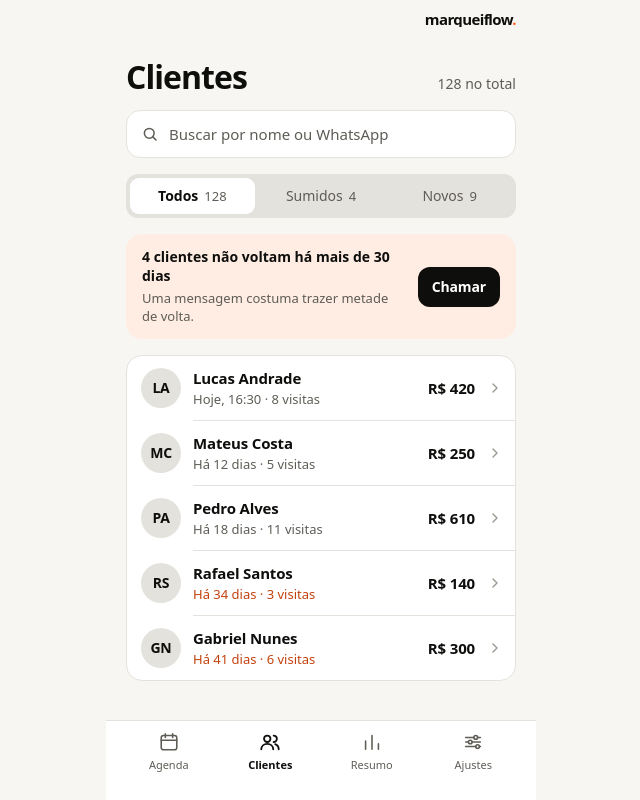
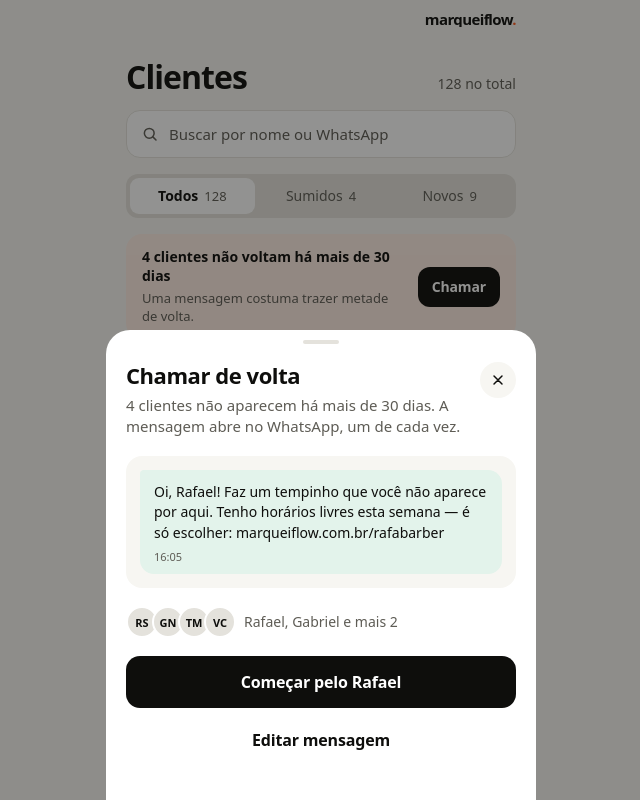
Before and after one commit to KauaCasella/marqueiflow, a React (Vite) app in the folder frontend/: page /painel/clientes in a window 1280 px wide. Both pictures are taken after a click on the button "Chamar". Shown: the whole page, without its empty margins (319-959 px from the left). Built offline with nearby package versions, Linux system fonts and the light colour scheme.

Commit message:
CLT-01: modal de chamar clientes sumidos (somente tela)

```diff
--- /dev/null
+++ b/frontend/src/presentation/components/clientes/ChamarSumidosSheet.jsx
@@ -0,0 +1,98 @@
+// CLT-01 — Modal P6 · Chamar clientes sumidos (só a tela; clientes e mensagem de exemplo do Figma)
+import { useState } from "react";
+import { BottomSheet } from "@/presentation/components/ui/BottomSheet";
+import { Button } from "@/presentation/components/ui/Button";
+import { cn } from "@/presentation/utils/cn";
+
+// Exemplo até existir back-end.
+const SUMIDOS = [
+  { iniciais: "RS", nome: "Rafael" },
+  { iniciais: "GN", nome: "Gabriel" },
+  { iniciais: "TM", nome: "Thiago" },
+  { iniciais: "VC", nome: "Vitor" },
+];
+const MENSAGEM =
+  "Faz um tempinho que você não aparece por aqui. Tenho horários livres esta semana — é só escolher: marqueiflow.com.br/rafabarber";
+
+/**
+ * Manda a mesma mensagem para os clientes sumidos, um de cada vez: cada toque no botão abre o
+ * WhatsApp com a mensagem para um cliente e passa para o próximo; depois do último, fecha.
+ * "Editar mensagem" troca o texto (o "Oi, Nome!" do começo é sempre do cliente da vez).
+ * Para recomeçar do primeiro a cada abertura, mude a key ao abrir.
+ */
+export function ChamarSumidosSheet({ open, onClose }) {
+  const [vez, setVez] = useState(0);
+  const [texto, setTexto] = useState(MENSAGEM);
+  const [editando, setEditando] = useState(false);
+  const cliente = SUMIDOS[vez];
+  const saudacao = `Oi, ${cliente.nome}!`;
+
+  const enviar = () => {
+    const mensagem = `${saudacao} ${texto}`;
+    window.open(`https://wa.me/?text=${encodeURIComponent(mensagem)}`, "_blank", "noopener");
+    if (vez === SUMIDOS.length - 1) onClose();
+    else setVez(vez + 1);
+  };
+
+  return (
+    <BottomSheet
+      open={open}
+      onClose={onClose}
+      title="Chamar de volta"
+      description={`${SUMIDOS.length} clientes não aparecem há mais de 30 dias. A mensagem abre no WhatsApp, um de cada vez.`}
+    >
+      <div className="rounded-2xl bg-paper p-3.5">
+        <div className="flex flex-col gap-1.5 rounded-[14px] rounded-tl-sm bg-success-soft px-3.5 pt-3 pb-2.5">
+          {editando ? (
+            <>
+              <p className="text-sm leading-[1.45] text-ink-2">{saudacao}</p>
+              <textarea
+                value={texto}
+                onChange={(e) => setTexto(e.target.value)}
+                aria-label="Mensagem para os clientes sumidos"
+                autoFocus
+                onFocus={(e) => e.target.setSelectionRange(texto.length, texto.length)}
+                className="field-sizing-content min-h-[3lh] w-full resize-none bg-transparent text-sm leading-[1.45] text-ink outline-none"
+              />
+            </>
+          ) : (
+            <p className="text-sm leading-[1.45] whitespace-pre-line text-ink">
+              {saudacao} {texto}
+            </p>
+          )}
+          <p className="self-start text-[11px] leading-[normal] font-medium text-ink-2">16:05</p>
+        </div>
+      </div>
+
+      <div className="flex items-center gap-2 leading-[normal]">
+        <div className="flex" aria-hidden="true">
+          {SUMIDOS.map((s, i) => (
+            <span
+              key={s.iniciais}
+              className={cn(
+                "-ml-1.5 flex size-8 items-center justify-center rounded-full border-2 border-surface text-[11px] font-semibold first:ml-0",
+                i < vez ? "bg-success-soft text-success" : "bg-line text-ink",
+              )}
+            >
+              {s.iniciais}
+            </span>
+          ))}
+        </div>
+        <p className="min-w-0 flex-1 text-sm text-ink-2" aria-live="polite">
+          {vez === 0
+            ? `${SUMIDOS[0].nome}, ${SUMIDOS[1].nome} e mais ${SUMIDOS.length - 2}`
+            : `${vez} de ${SUMIDOS.length} chamados`}
+        </p>
+      </div>
+
+      <div className="flex flex-col gap-1.5">
+        <Button className="w-full" onClick={enviar}>
+          {vez === 0 ? `Começar pelo ${cliente.nome}` : `Continuar com o ${cliente.nome}`}
+        </Button>
+        <Button variant="texto" className="w-full" onClick={() => setEditando((v) => !v)}>
+          {editando ? "Pronto" : "Editar mensagem"}
+        </Button>
+      </div>
+    </BottomSheet>
+  );
+}
--- a/frontend/src/presentation/pages/painel/ClientesPage.jsx
+++ b/frontend/src/presentation/pages/painel/ClientesPage.jsx
@@ -3,6 +3,7 @@ import { useState } from "react";
 import { useNavigate } from "react-router";
 import { PainelLayout } from "@/presentation/components/painel/PainelLayout";
 import { CLIENTES } from "@/presentation/components/clientes/clientesExemplo";
+import { ChamarSumidosSheet } from "@/presentation/components/clientes/ChamarSumidosSheet";
 import { ListaClientes } from "@/presentation/components/clientes/ListaClientes";
 import { SegmentedControl } from "@/presentation/components/ui/SegmentedControl";
 import buscaIcon from "@/presentation/assets/icons/busca-18.svg";
@@ -18,6 +19,7 @@ export default function ClientesPage() {
   const navigate = useNavigate();
   const [filtro, setFiltro] = useState("todos");
   const [busca, setBusca] = useState("");
+  const [chamando, setChamando] = useState(false);
 
   return (
     <PainelLayout aba="clientes" className="gap-4 pt-5">
@@ -56,9 +58,9 @@ export default function ClientesPage() {
             Uma mensagem costuma trazer metade de volta.
           </p>
         </div>
-        {/* TODO(CLT-01): mandar mensagem para os clientes sumidos. */}
         <button
           type="button"
+          onClick={() => setChamando(true)}
           className="relative flex h-10 shrink-0 pressable items-center rounded-xl bg-ink px-3.5 text-sm font-semibold tracking-[-0.14px] text-surface before:absolute before:inset-x-0 before:-inset-y-0.5"
         >
           Chamar
@@ -66,6 +68,11 @@ export default function ClientesPage() {
       </section>
 
       <ListaClientes clientes={CLIENTES} onAbrir={(c) => navigate(`/painel/clientes/${c.id}`)} />
+      <ChamarSumidosSheet
+        key={String(chamando)}
+        open={chamando}
+        onClose={() => setChamando(false)}
+      />
     </PainelLayout>
   );
 }
```
